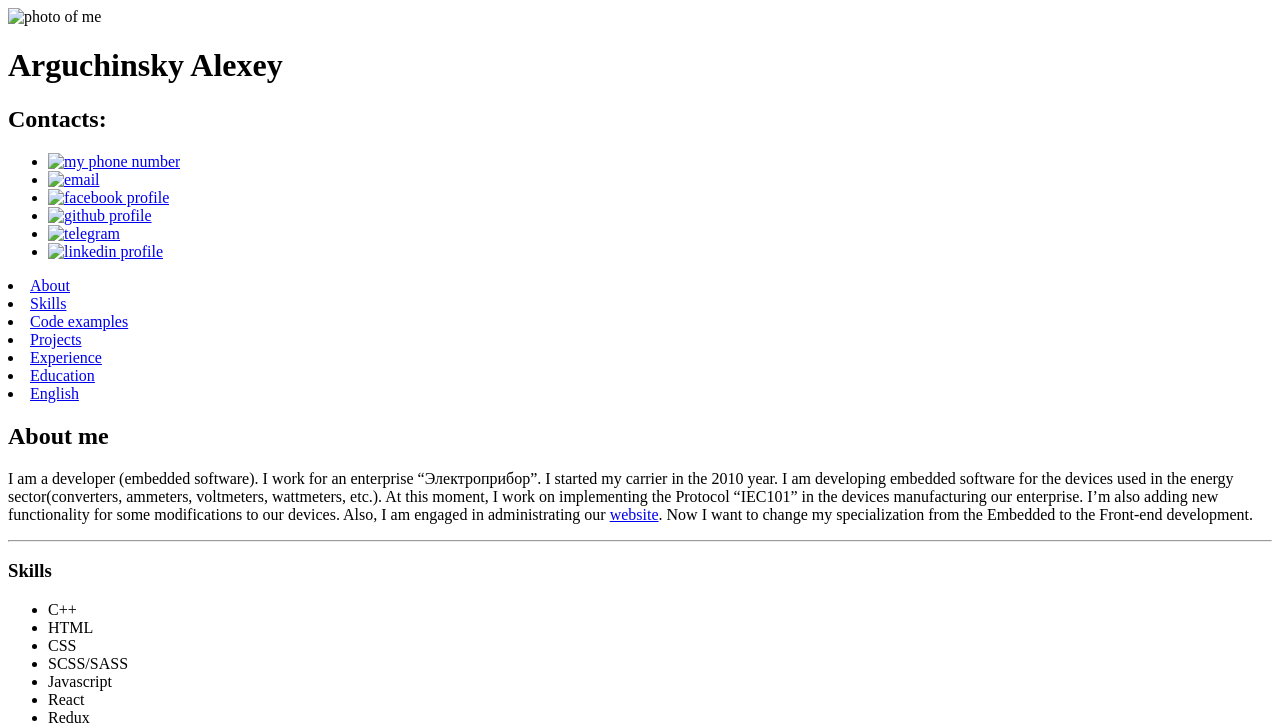
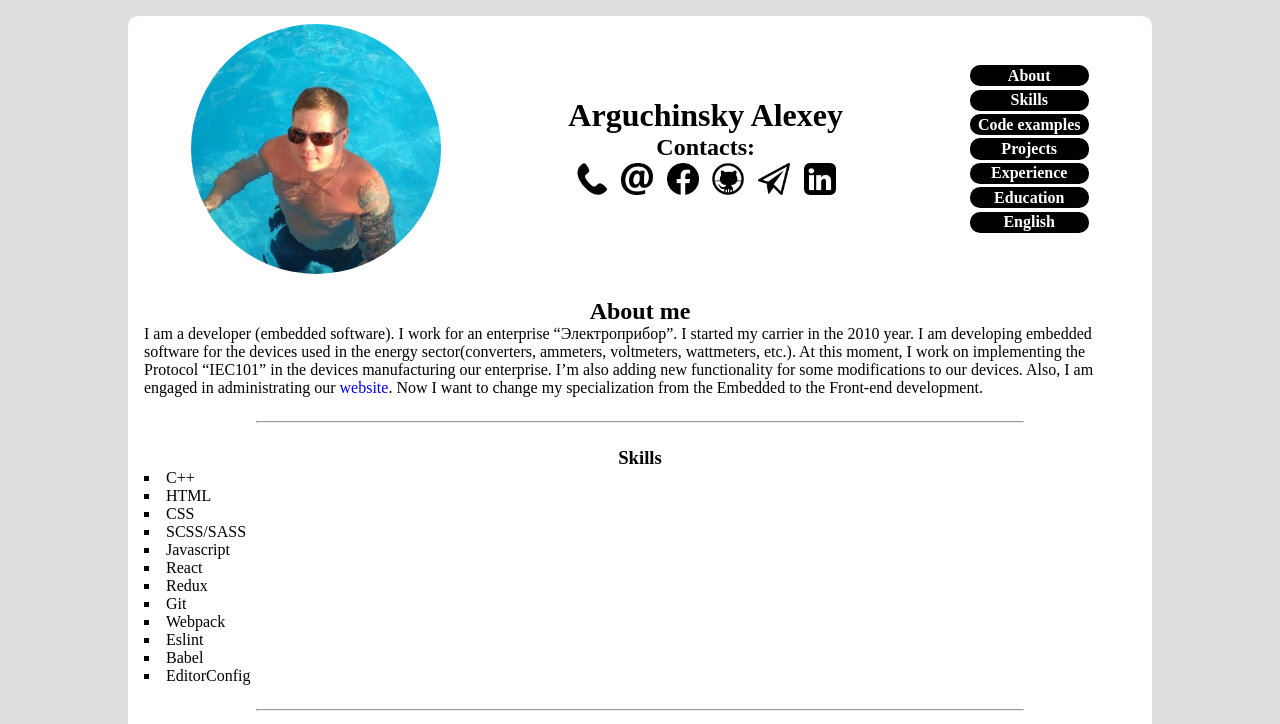
Before and after one commit to arguchinsky/rsschool-cv, a plain HTML site: page index.html in a window 1280 px wide. Shown: the top 724 px of the page. Drawn offline with Linux system fonts and the light colour scheme.

Commit message:
feat: add styles for the page

```diff
--- a/index.html
+++ b/index.html
@@ -4,45 +4,45 @@
     <meta charset="UTF-8">
     <meta name="viewport" content="width=device-width, initial-scale=1.0">
     <meta http-equiv="X-UA-Compatible" content="ie=edge">
-    <link rel="stylesheet" href="style.css">
-    <title>Arguchinsky Alexey</title>
+    <link rel="stylesheet" href="styles.css">
+    <title>The CV of Arguchinsky Alexey</title>
 </head>
 <body>
     <div class="wrapper">
         <header>
-            <img src="./images/photo.jpg" alt="photo of me" class="photo">
+            <img src="./assets/photo.jpg" alt="photo of me" class="photo">
             <div class="name-contacts">
                 <h1>Arguchinsky Alexey</h1>
                 <h2>Contacts:</h2>
                 <ul>
                     <li class="contact">
                         <a href="tel:+375333607138" title="phone number" target="_blank">
-                            <img src="./images/icons/phone.png" class="icon" alt="my phone number">
+                            <img src="./assets/icons/phone.png" class="icon" alt="my phone number">
                         </a>
                     </li>
                     <li class="contact">
                         <a href="mailto:arguchinsky55@gmail.com" title="email" target="_blank">
-                            <img src="./images/icons/email.png" class="icon" alt="email">
+                            <img src="./assets/icons/email.png" class="icon" alt="email">
                         </a>
                     </li>
                     <li class="contact">
                         <a href="https://www.facebook.com/people/%D0%90%D0%BB%D0%B5%D0%BA%D1%81%D0%B5%D0%B9-%D0%90%D1%80%D0%B3%D1%83%D1%87%D0%B8%D0%BD%D1%81%D0%BA%D0%B8%D0%B9/100001835178675" title="facebook profile" target="_blank">
-                            <img src="./images/icons/facebook.png" class="icon" alt="facebook profile">
+                            <img src="./assets/icons/facebook.png" class="icon" alt="facebook profile">
                         </a>
                     </li>
                     <li class="contact">
                         <a href="https://github.com/arguchinsky" title="github profile" target="_blank">
-                            <img src="./images/icons/github.png" class="icon" alt="github profile">
+                            <img src="./assets/icons/github.png" class="icon" alt="github profile">
                         </a>
                     </li>
                     <li class="contact">
                         <a href="https://t.me/arguchinsky" title="telegram" target="_blank">
-                            <img src="./images/icons/telegram.png" class="icon" alt="telegram">
+                            <img src="./assets/icons/telegram.png" class="icon" alt="telegram">
                         </a>
                     </li>
                     <li class="contact">
                         <a href="https://www.linkedin.com/in/%D0%B0%D0%BB%D0%B5%D0%BA%D1%81%D0%B5%D0%B9-%D0%B0%D1%80%D0%B3%D1%83%D1%87%D0%B8%D0%BD%D1%81%D0%BA%D0%B8%D0%B9-11193b18a/" title="linkedin profile" target="_blank">
-                            <img src="./images/icons/linkedin.png" class="icon" alt="linkedin profile">
+                            <img src="./assets/icons/linkedin.png" class="icon" alt="linkedin profile">
                         </a>
                     </li>
                 </ul>
--- a/styles.css
+++ b/styles.css
@@ -0,0 +1,128 @@
+*{
+  box-sizing: border-box;
+  margin: 0;
+  padding: 0;
+}
+
+*::-webkit-scrollbar{
+  width: 0.5em;
+  height: 0.5em;
+}
+
+*::-webkit-scrollbar-thumb{
+  background-color: darkgray;
+  border-radius: 10px;
+}
+
+html{
+  background-color: rgba(212, 212, 212, 0.76);
+}
+
+h2, h3, h4{
+  text-align: center;
+}
+
+hr{
+  width: 60vw;
+  margin: 0 auto;
+}
+
+li{
+  list-style-type: square;
+  list-style-position: inside;
+}
+
+a{
+  text-decoration: none;
+}
+
+.wrapper{
+  max-width: 1024px;
+  margin: 0 auto;
+  border-radius: 10px;
+  background-color: #fff;
+}
+
+/*header*/
+
+header{
+  display: flex;
+  justify-content: space-around;
+  align-items: center;
+  margin-top: 1rem;
+  padding-top: 0.5rem;
+}
+
+.photo{
+  width: 250px;
+  height: 250px;
+  border-radius: 125px;
+}
+
+.name-contacts{
+  text-align: center;
+}
+
+.contact{
+  display: inline-block;
+  list-style-type: none;
+  margin: 0.1rem 0.3rem;
+}
+
+.icon{
+  width: 32px;
+  height: 32px;
+}
+
+.icon:hover{
+  width: 38px;
+}
+
+.nav-item{
+  margin: 0.2rem 0;
+  padding: 0.1rem 0.5rem;
+  text-align: center;
+  background-color: black;
+  list-style-type: none;
+  border-radius: 10px;
+}
+
+.nav-item>a{
+  color: white;
+  font-weight: 700;
+}
+.nav-item>a:hover{
+  font-style: italic;
+}
+
+/*main*/
+
+section{
+  padding: 1rem;
+  margin: 0.5rem 0;
+}
+
+.examples{
+  display: flex;
+  flex-direction: column;
+  align-content: space-around;
+}
+
+.example{
+  overflow: hidden;
+  padding: 1rem;
+  background-color: rgba(212, 212, 212, 0.76);
+  border-radius: 20px;
+}
+
+.example:hover{
+  overflow: auto;
+}
+
+/*footer*/
+
+footer{
+  padding: 0.2rem;
+  font-size: 1.3rem;
+  text-align: right;
+}
```
